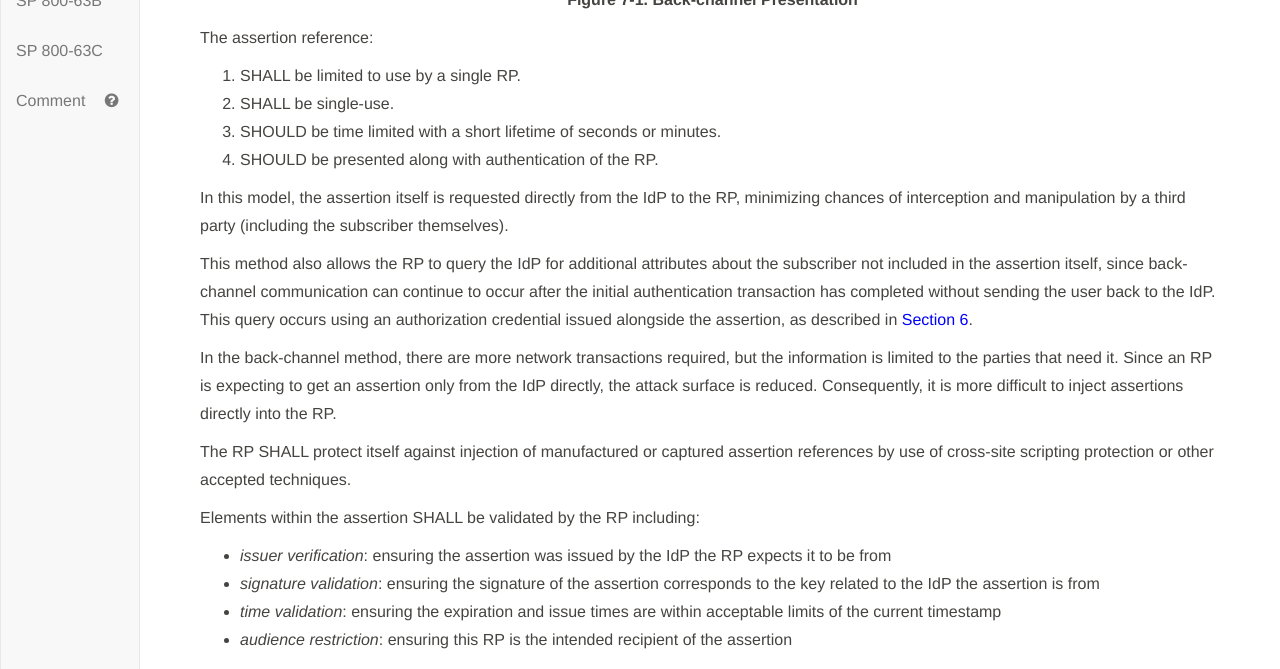
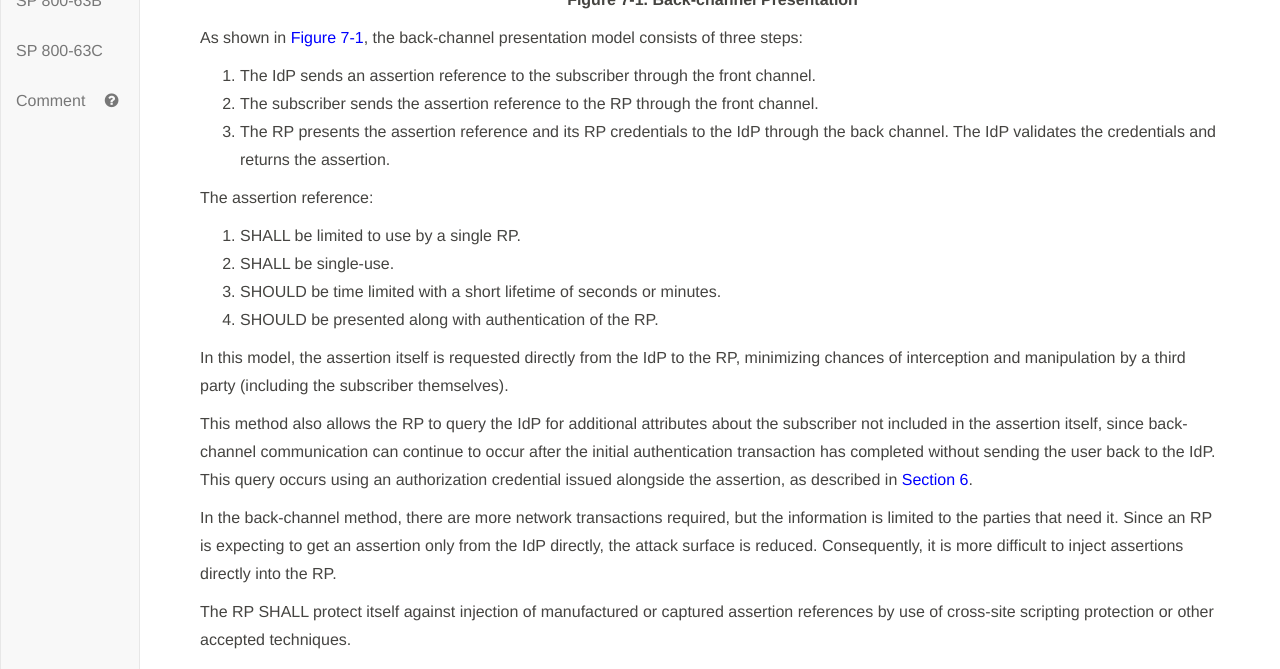
Before and after one commit to usnistgov/800-63-3, a Jekyll site: the page built from sp800-63c/sec7_presentation.md, in a window 1280 px wide and 900 px high, scrolled down 550 px, cut to the strip 231-900 px from the top of the window. Built offline with Jekyll 4.4.1, drawn with Linux system fonts in a browser that asks for light colours; our own code applies the rules of GitHub Pages for plain Markdown files.

Commit message:
added text to back-channel graphic

```diff
--- a/sp800-63c/sec7_presentation.md
+++ b/sp800-63c/sec7_presentation.md
@@ -21,6 +21,12 @@ In the *back-channel* model, the subscriber is given an assertion reference to p
 **Figure 7-1. Back-channel Presentation**
 
 </div>
+
+As shown in [Figure 7-1](#63cSec7-Figure1), the back-channel presentation model consists of three steps:
+
+1. The IdP sends an assertion reference to the subscriber through the front channel.
+2. The subscriber sends the assertion reference to the RP through the front channel.
+3. The RP presents the assertion reference and its RP credentials to the IdP through the back channel. The IdP validates the credentials and returns the assertion.
 
 The assertion reference:
 
```
